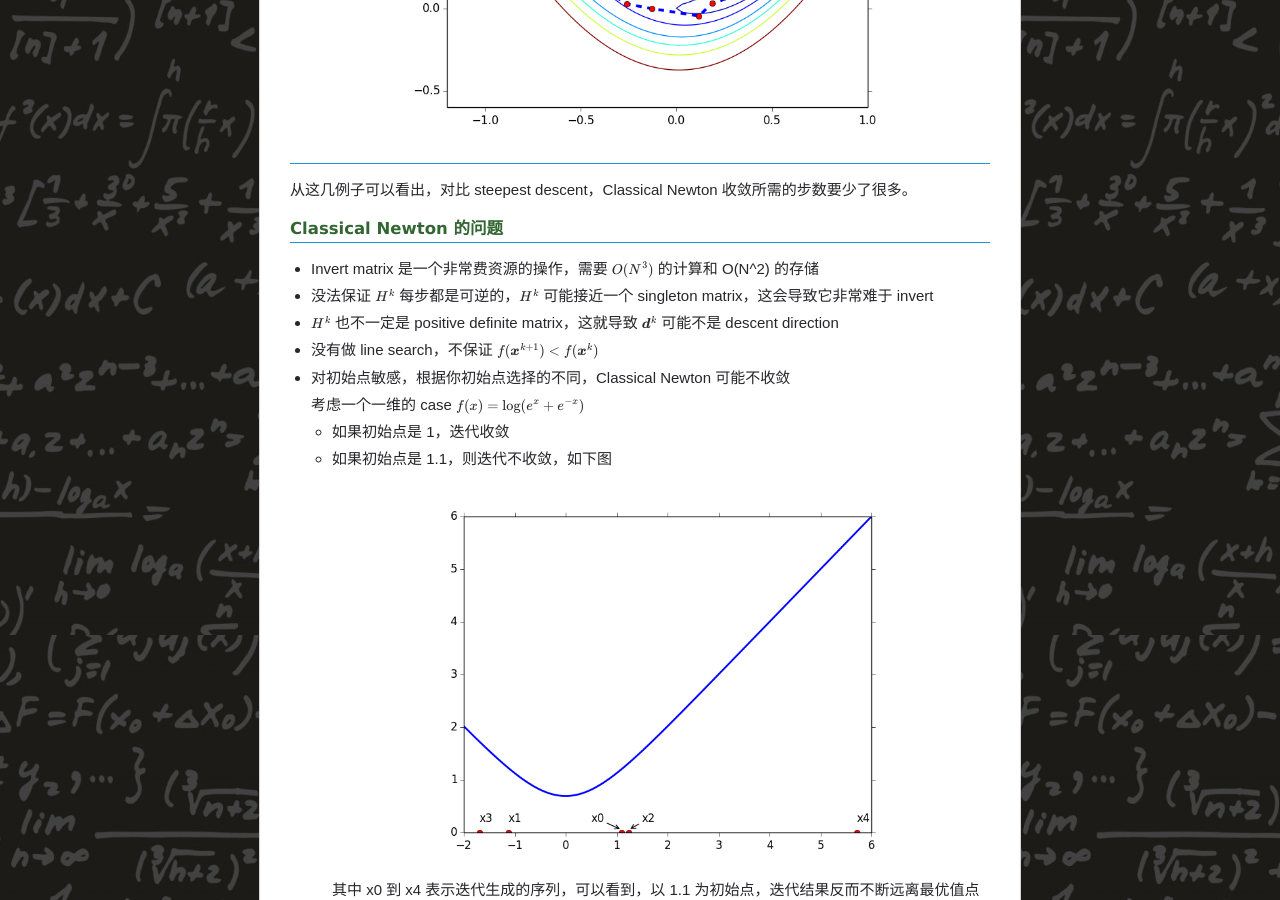
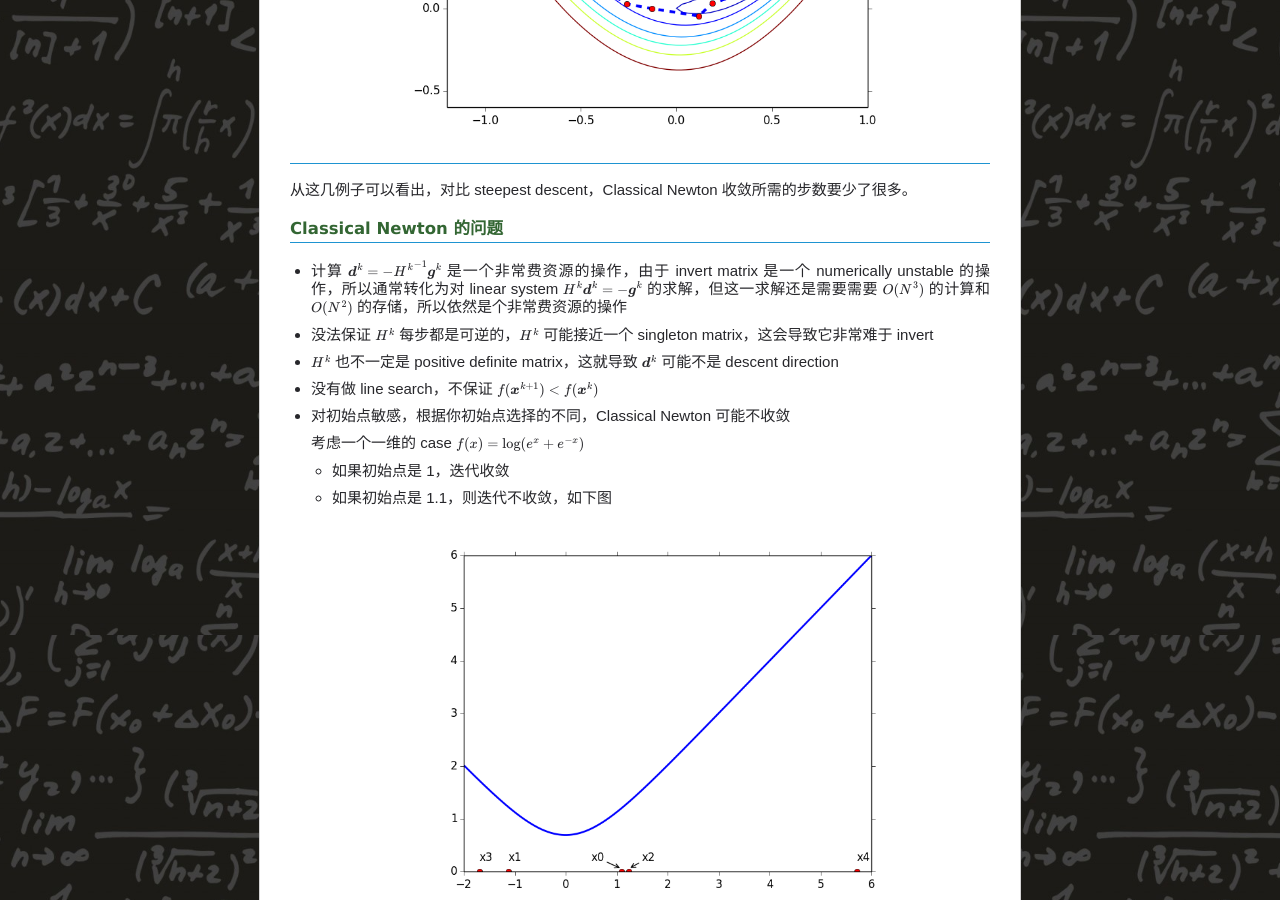
Before and after one commit to chenrushan/chenrushan.github.io, a Jekyll site: the page built from _posts/2014-07-05-NP-09-classical-newton.markdown, in a window 1280 px wide and 900 px high, scrolled down 2065 px. Built offline with Jekyll 4.4.1, drawn with Linux system fonts in a browser that asks for light colours; Markdown is read by kramdown in place of the engine named in the settings; formulas are drawn with MathJax 3.

Commit message:
[np10]: add

```diff
--- a/_posts/2014-07-05-NP-09-classical-newton.markdown
+++ b/_posts/2014-07-05-NP-09-classical-newton.markdown
@@ -55,7 +55,7 @@ $$\boldsymbol{x}^1 = \boldsymbol{x}^0 - H^{-1} (H\boldsymbol{x}^0 - \boldsymbol{
 
 #### Classical Newton 的问题
 
-* Invert matrix 是一个非常费资源的操作，需要 $O(N^3)$ 的计算和 O(N^2) 的存储
+* 计算 $\boldsymbol{d}^k = -{H^k}^{-1} \boldsymbol{g}^k$ 是一个非常费资源的操作，由于 invert matrix 是一个 numerically unstable 的操作，所以通常转化为对 linear system $H^k \boldsymbol{d}^k = -\boldsymbol{g}^k$ 的求解，但这一求解还是需要需要 $O(N^3)$ 的计算和 $O(N^2)$ 的存储，所以依然是个非常费资源的操作
 
 * 没法保证 $H^k$ 每步都是可逆的，$H^k$ 可能接近一个 singleton matrix，这会导致它非常难于 invert
 
```
